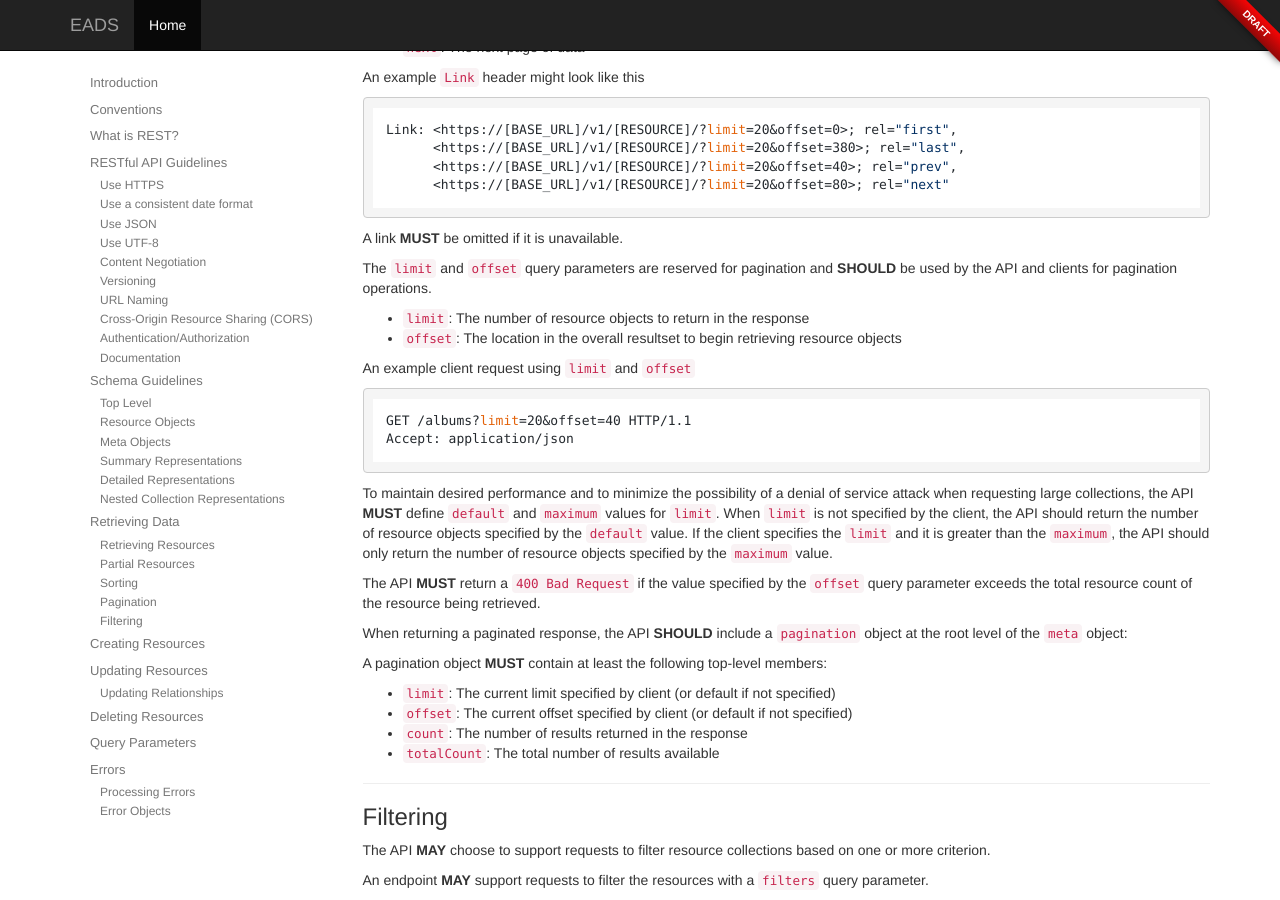
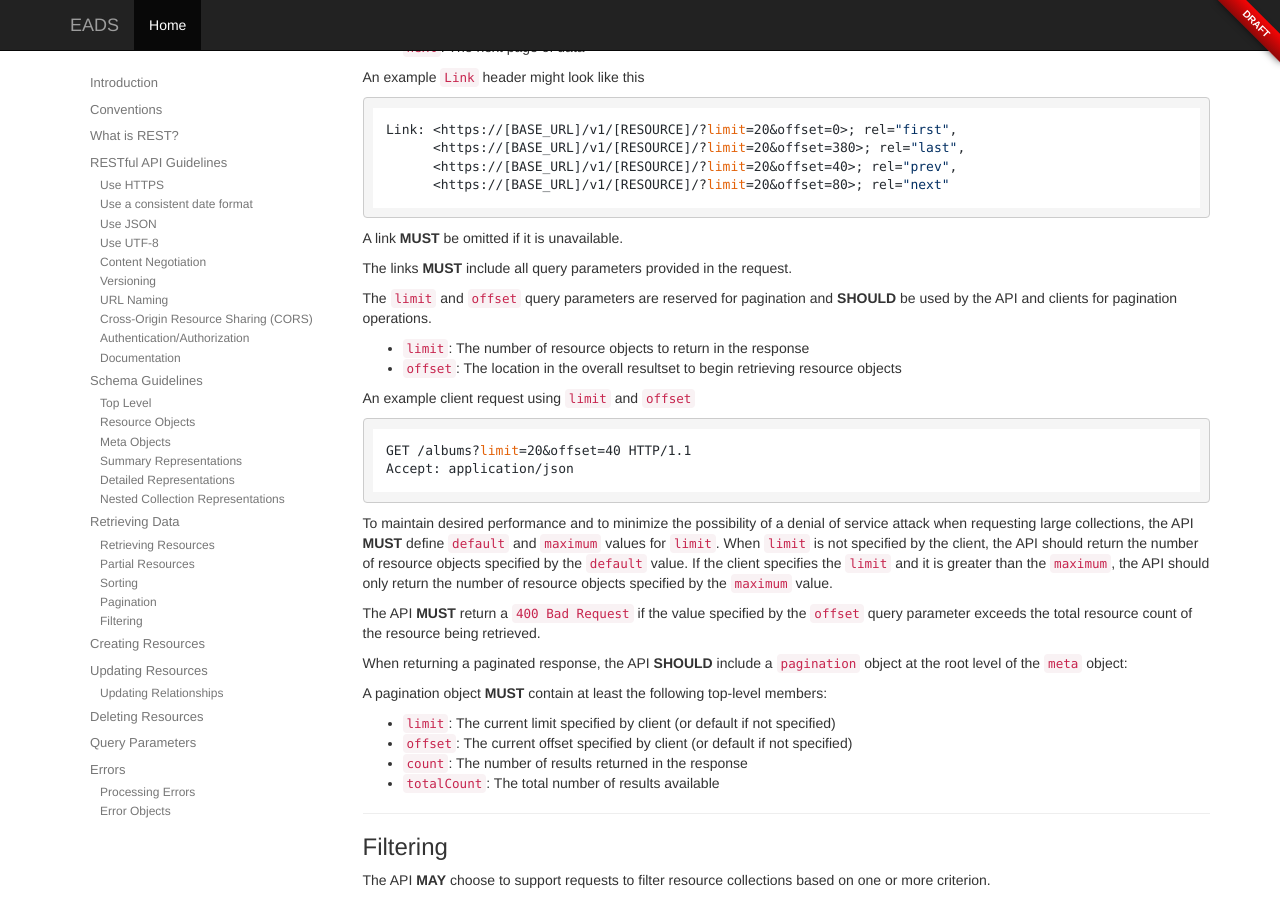
Before and after one commit to DoDCIO/eads, a Jekyll site: the page built from index.md, in a window 1280 px wide and 900 px high, scrolled down 10545 px. Built offline with Jekyll 4.4.1, drawn with Linux system fonts in a browser that asks for light colours; nearby versions of some CDN libraries; our own code applies the rules of GitHub Pages for plain Markdown files.

Commit message:
This resolves #85. Link header query params

```diff
--- a/index.md
+++ b/index.md
@@ -567,6 +567,8 @@ Link: <https://[BASE_URL]/v1/[RESOURCE]/?limit=20&offset=0>; rel="first",
 
 A link **MUST** be omitted if it is unavailable.
 
+The links **MUST** include all query parameters provided in the request.
+
 The `limit` and `offset` query parameters are reserved for pagination and **SHOULD** be used by the API and clients for pagination operations.
 
 * `limit`: The number of resource objects to return in the response
```
